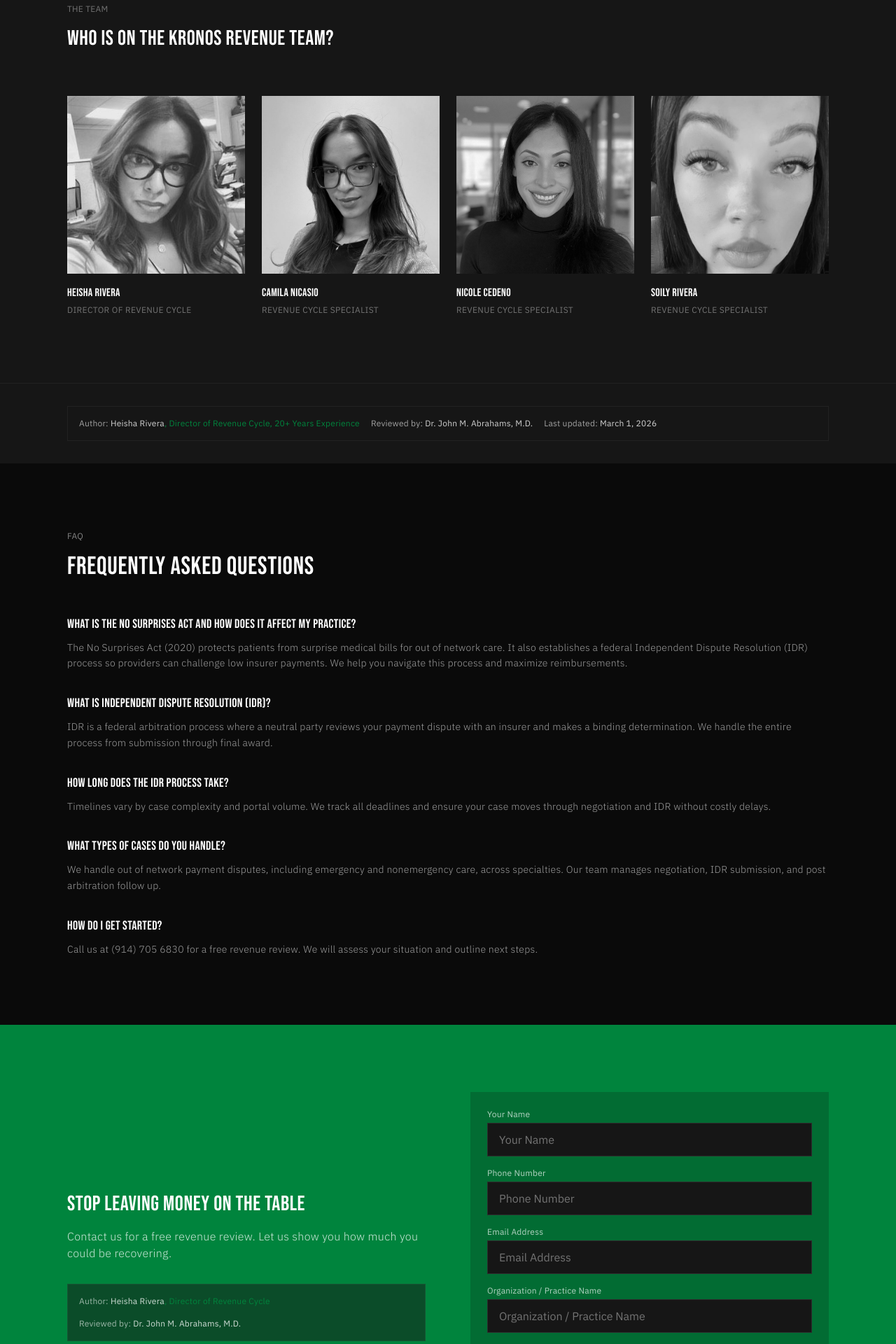
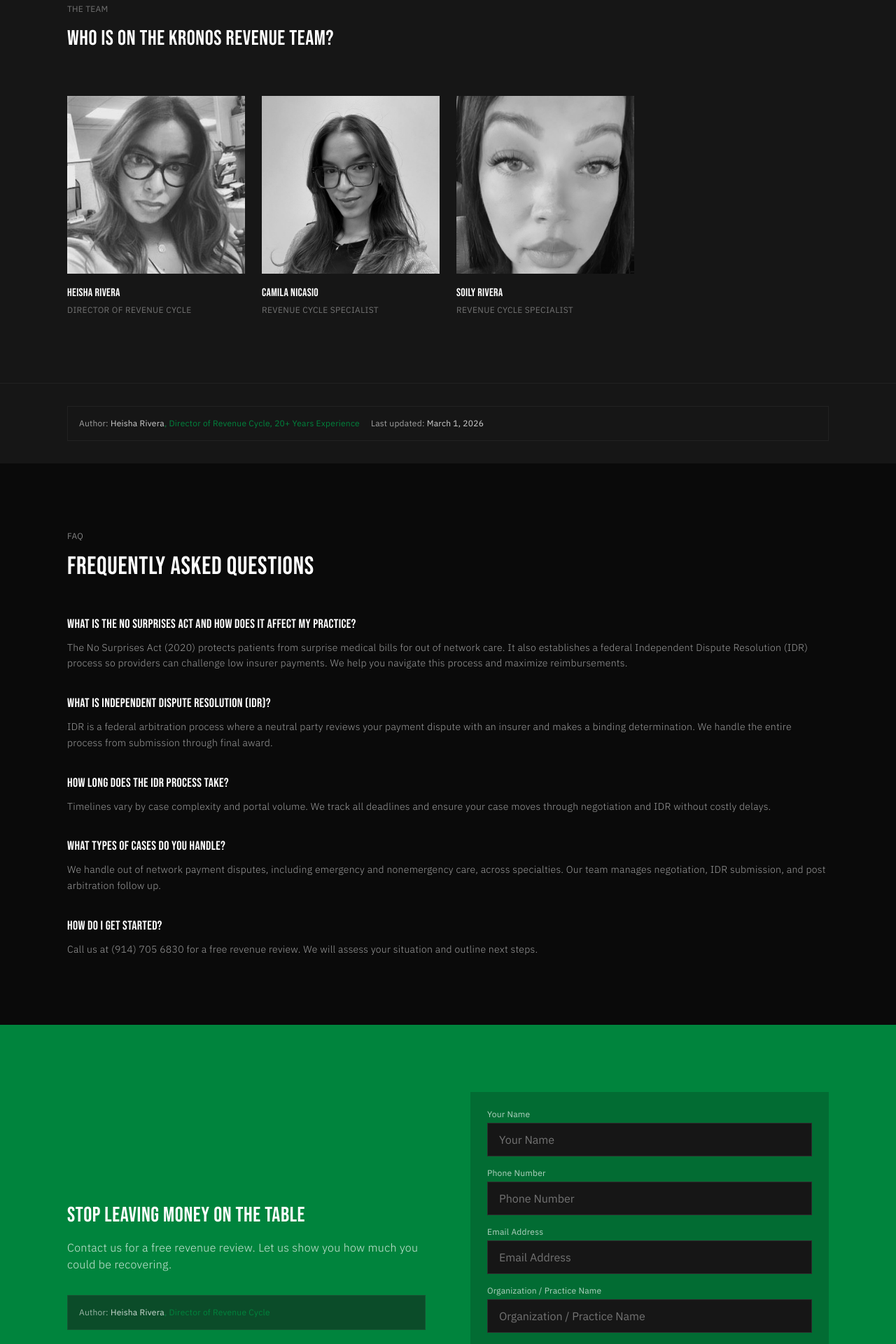
Before and after one commit to rocket-creative/kronos-rev, a Next.js app: page / in a window 1280 px wide. Shown: the part 2900-4820 px from the top of the page at 70% size. Built offline with nearby package versions, Linux system fonts and the light colour scheme.

Commit message:
014_update_remove-nicole-cedeno-and-reviewed-by
Remove Nicole Cedeno from team roster and remove Dr. Abrahams reviewedBy attribution from both TrustSignal instances.

Made-with: Cursor

```diff
--- a/app/HomePageContent.tsx
+++ b/app/HomePageContent.tsx
@@ -86,11 +86,6 @@ const teamMembers = [
     name: "Camila Nicasio",
     title: "Revenue Cycle Specialist",
     image: "/team/camila-nicasio.png",
-  },
-  {
-    name: "Nicole Cedeno",
-    title: "Revenue Cycle Specialist",
-    image: "/team/nicole-cedeno.png",
   },
   {
     name: "Soily Rivera",
@@ -414,7 +409,6 @@ export default function HomePageContent() {
           <TrustSignal
             author="Heisha Rivera"
             credentials="Director of Revenue Cycle, 20+ Years Experience"
-            reviewedBy="Dr. John M. Abrahams, M.D."
             lastUpdated="2026-03-01"
           />
         </div>
@@ -506,7 +500,6 @@ export default function HomePageContent() {
               <TrustSignal
                 author="Heisha Rivera"
                 credentials="Director of Revenue Cycle"
-                reviewedBy="Dr. John M. Abrahams, M.D."
                 className="mb-4 sm:mb-6"
               />
               <div className="flex flex-col sm:flex-row gap-3 sm:gap-4">
```
